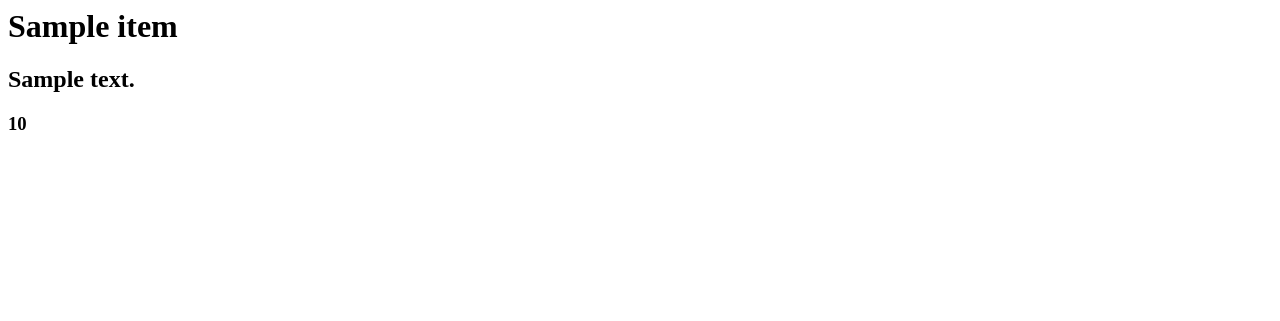
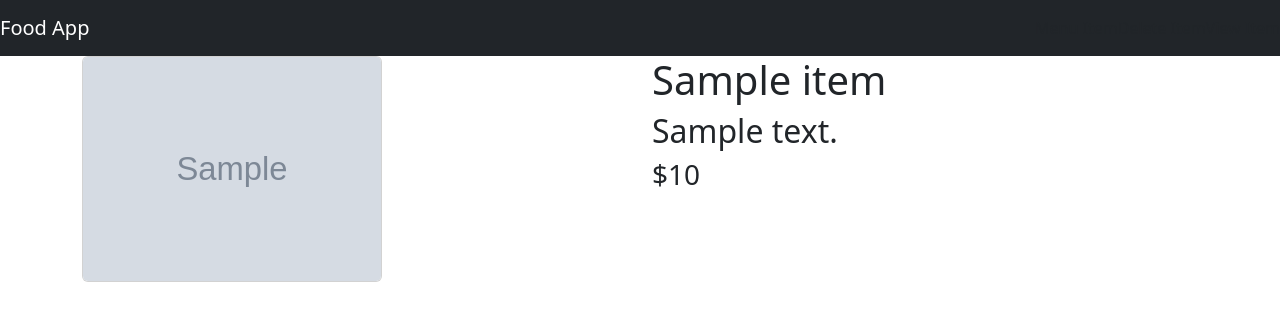
Before and after one commit to amirreza13812003/food_menu_website, a Django app: template food/templates/food/detail.html in a window 1280 px wide. Shown: the top 321 px of the page. Run offline with Django 3.2, Linux system fonts and the light colour scheme; the template is opened without the code that fills it: most values are stand-ins (such as "Sample title", 1, 10 or a date in 2020); grey boxes marked "Sample" are stand-in pictures.

Commit message:
implement static files and add images

```diff
--- a/food/models.py
+++ b/food/models.py
@@ -5,6 +5,7 @@
     name = models.CharField(max_length=255)
     description = models.TextField()
     price = models.DecimalField(max_digits=10, decimal_places=2)
+    image = models.ImageField(upload_to='items', default="")
 
     def __str__(self):
         return self.name
--- /dev/null
+++ b/food/static/food/style.css
@@ -0,0 +1,3 @@
+body{
+    background-color: lightyellow;
+}
--- /dev/null
+++ b/food/templates/food/base.html
@@ -0,0 +1,28 @@
+{% load static %}
+<!DOCTYPE html>
+<html lang="en">
+<head>
+    <meta charset="UTF-8">
+    <meta name="viewport" content="width=device-width, initial-scale=1.0">
+    <title>Document</title>
+    <link rel="stylesheet" href="{% static 'food/style.css' %}">
+    <link href="https://cdn.jsdelivr.net/npm/bootstrap@5.3.3/dist/css/bootstrap.min.css" rel="stylesheet" integrity="sha384-QWTKZyjpPEjISv5WaRU9OFeRpok6YctnYmDr5pNlyT2bRjXh0JMhjY6hW+ALEwIH" crossorigin="anonymous">
+    <script src="https://cdn.jsdelivr.net/npm/bootstrap@5.3.3/dist/js/bootstrap.bundle.min.js" integrity="sha384-YvpcrYf0tY3lHB60NNkmXc5s9fDVZLESaAA55NDzOxhy9GkcIdslK1eN7N6jIeHz" crossorigin="anonymous"></script>
+</head>
+<body>
+    <nav class="navbar navbar-dark bg-dark">
+
+        <a href="#" class="navbar-brand"> Food App </a>
+
+        <div class="navbar">
+            <a class="nav-item nav-link" href="#"> Menu Item </a>
+            <a class="nav-item nav-link" href="#"> Delete Item </a>
+            <a class="nav-item nav-link" href="#"> View Item </a>
+        </div>
+
+    </nav>
+
+    {% block body %}
+    {% endblock %}
+</body>
+</html>
--- a/food/templates/food/detail.html
+++ b/food/templates/food/detail.html
@@ -1,3 +1,19 @@
-<h1> {{ item.name }} </h1>
-<h2> {{ item.description }} </h2>
-<h3> {{ item.price }} </h3>
+{% extends 'food/base.html' %}
+
+{% block body %}
+
+<div class="container">
+    <div class="row">
+        <div class="col-md-6">
+            <img width="300px" src="{{ item.image.url }}" class="card"/>
+        </div>
+
+        <div class="col-md-6">
+            <h1> {{ item.name }} </h1>
+            <h2> {{ item.description }} </h2>
+            <h3> ${{ item.price }} </h3>
+        </div>
+    </div>
+</div>
+
+{% endblock %}
--- a/food_menu/settings.py
+++ b/food_menu/settings.py
@@ -118,6 +118,9 @@
 
 STATIC_URL = 'static/'
 
+MEDIA_URL = 'media/'
+MEDIA_ROOT = BASE_DIR / 'media'
+
 # Default primary key field type
 # https://docs.djangoproject.com/en/5.0/ref/settings/#default-auto-field
 
--- a/food_menu/urls.py
+++ b/food_menu/urls.py
@@ -16,9 +16,13 @@
 """
 from django.contrib import admin
 from django.urls import path, include
-from food import views
+from django.conf import settings
+from django.conf.urls.static import static
 
 urlpatterns = [
     path('admin/', admin.site.urls),
     path('food/', include('food.urls')),
 ]
+
+if settings.DEBUG:
+    urlpatterns += static(settings.MEDIA_URL, document_root=settings.MEDIA_ROOT)
```
Also changed, not shown: food/templates/food/index.html (+42 -3 lines), db.sqlite3, food/migrations/0002_item_image.py (added), media/items/pizza.jpg (added), media/items/pizza_hcYXW4c.jpg (added), media/items/pizza_sPM6LoK.jpg (added), media/pizza.jpg (added), 2 other files.
